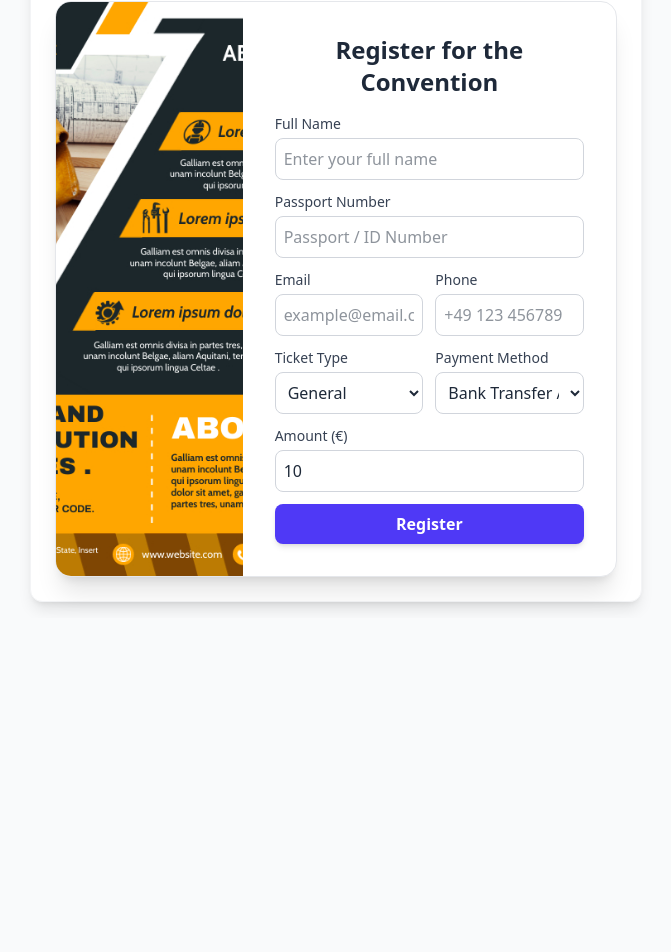
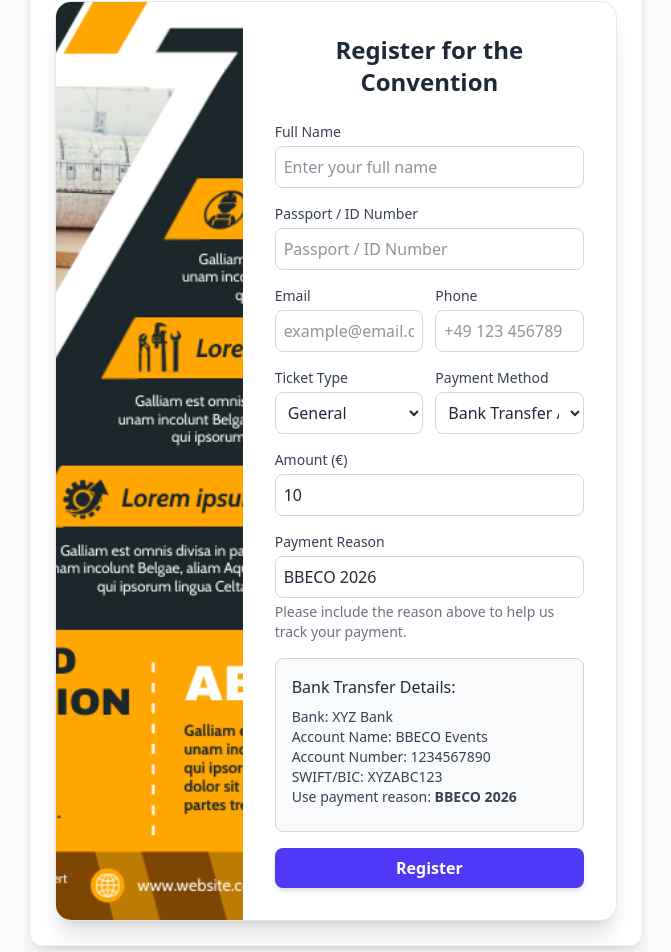
Before and after one commit to mperwe/bug-form_frontend, a React (Vite) app: page / in a window 1280 px wide. Shown: the part 592-1544 px from the top of the page, without its empty margins (304-975 px from the left). Before the commit the page ends 1210 px from the top, so only its background shows below. Built offline with nearby package versions, Linux system fonts and the light colour scheme; the HTML template or start-up script is replaced by a standard one.

Commit message:
edit payment plan

```diff
--- a/src/components/RegistrationForm.jsx
+++ b/src/components/RegistrationForm.jsx
@@ -9,7 +9,10 @@ export default function RegistrationForm() {
     ticket_type: "General",
     payment_method: "manual",
     amount: 10,
+    payment_reason: "BBECO 2026",
+    mobile_number: "",
   });
+
   const [result, setResult] = useState(null);
   const [loading, setLoading] = useState(false);
 
@@ -35,7 +38,7 @@ export default function RegistrationForm() {
 
   return (
     <div className="flex flex-col lg:flex-row bg-white shadow-xl rounded-2xl overflow-hidden border border-gray-200">
-      {/* Left Banner (only visible on large screens) */}
+      {/* Left Banner */}
       <div className="hidden lg:block lg:w-1/3">
         <img
           src="/images/flyer1.jpg"
@@ -46,11 +49,12 @@ export default function RegistrationForm() {
 
       {/* Registration Form */}
       <div className="w-full lg:w-2/3 p-6 md:p-8">
-        <h2 className="text-2xl font-semibold text-gray-800 mb-4 text-center">
+        <h2 className="text-2xl font-semibold text-gray-800 mb-6 text-center">
           Register for the Convention
         </h2>
 
-        <form onSubmit={submit} className="space-y-3">
+        <form onSubmit={submit} className="space-y-4">
+          {/* Full Name */}
           <div>
             <label className="block text-sm font-medium text-gray-700">
               Full Name
@@ -59,30 +63,28 @@ export default function RegistrationForm() {
               required
               type="text"
               value={form.fullname}
-              onChange={(e) =>
-                setForm({ ...form, fullname: e.target.value })
-              }
+              onChange={(e) => setForm({ ...form, fullname: e.target.value })}
               className="mt-1 w-full border border-gray-300 rounded-lg p-2 focus:ring-indigo-500 focus:border-indigo-500"
               placeholder="Enter your full name"
             />
           </div>
 
+          {/* Passport / ID */}
           <div>
             <label className="block text-sm font-medium text-gray-700">
-              Passport Number
+              Passport / ID Number
             </label>
             <input
               required
               type="text"
               value={form.passport}
-              onChange={(e) =>
-                setForm({ ...form, passport: e.target.value })
-              }
+              onChange={(e) => setForm({ ...form, passport: e.target.value })}
               className="mt-1 w-full border border-gray-300 rounded-lg p-2 focus:ring-indigo-500 focus:border-indigo-500"
               placeholder="Passport / ID Number"
             />
           </div>
 
+          {/* Email & Phone */}
           <div className="grid grid-cols-1 sm:grid-cols-2 gap-3">
             <div>
               <label className="block text-sm font-medium text-gray-700">
@@ -92,9 +94,7 @@ export default function RegistrationForm() {
                 required
                 type="email"
                 value={form.email}
-                onChange={(e) =>
-                  setForm({ ...form, email: e.target.value })
-                }
+                onChange={(e) => setForm({ ...form, email: e.target.value })}
                 className="mt-1 w-full border border-gray-300 rounded-lg p-2 focus:ring-indigo-500 focus:border-indigo-500"
                 placeholder="example@email.com"
               />
@@ -107,16 +107,15 @@ export default function RegistrationForm() {
               <input
                 type="tel"
                 value={form.phone}
-                onChange={(e) =>
-                  setForm({ ...form, phone: e.target.value })
-                }
+                onChange={(e) => setForm({ ...form, phone: e.target.value })}
                 className="mt-1 w-full border border-gray-300 rounded-lg p-2 focus:ring-indigo-500 focus:border-indigo-500"
                 placeholder="+49 123 456789"
               />
             </div>
           </div>
 
-          <div className="grid grid-cols-2 gap-3">
+          {/* Ticket Type & Payment Method */}
+          <div className="grid grid-cols-1 sm:grid-cols-2 gap-3">
             <div>
               <label className="block text-sm font-medium text-gray-700">
                 Ticket Type
@@ -147,10 +146,12 @@ export default function RegistrationForm() {
               >
                 <option value="manual">Bank Transfer / Cash</option>
                 <option value="paypal">PayPal</option>
+                <option value="mobile">Mobile Money (Uganda)</option>
               </select>
             </div>
           </div>
 
+          {/* Amount */}
           <div>
             <label className="block text-sm font-medium text-gray-700">
               Amount (€)
@@ -165,6 +166,89 @@ export default function RegistrationForm() {
             />
           </div>
 
+          {/* Payment Reason */}
+          <div>
+            <label className="block text-sm font-medium text-gray-700">
+              Payment Reason
+            </label>
+            <input
+              type="text"
+              placeholder="BBECO 2026"
+              value={form.payment_reason}
+              onChange={(e) =>
+                setForm({ ...form, payment_reason: e.target.value })
+              }
+              className="mt-1 w-full border border-gray-300 rounded-lg p-2 focus:ring-indigo-500 focus:border-indigo-500"
+            />
+            <p className="text-gray-500 text-sm mt-1">
+              Please include the reason above to help us track your payment.
+            </p>
+          </div>
+
+          {/* Conditional Payment Instructions */}
+          {form.payment_method === "paypal" && (
+            <div className="mt-4 p-4 border border-blue-200 bg-blue-50 rounded-lg">
+              <p className="font-medium text-blue-700 mb-2">
+                Pay with PayPal:
+              </p>
+              <p className="text-sm text-blue-800 mb-2">
+                Click one of the accounts below and enter the amount manually in PayPal.
+              </p>
+              <div className="flex gap-2">
+                <a
+                  href="https://www.paypal.com/paypalme/YourFirstAccount"
+                  target="_blank"
+                  rel="noreferrer"
+                  className="bg-blue-500 text-white px-4 py-2 rounded hover:bg-blue-600"
+                >
+                  PayPal Account 1
+                </a>
+                <a
+                  href="https://www.paypal.com/paypalme/YourSecondAccount"
+                  target="_blank"
+                  rel="noreferrer"
+                  className="bg-blue-500 text-white px-4 py-2 rounded hover:bg-blue-600"
+                >
+                  PayPal Account 2
+                </a>
+              </div>
+            </div>
+          )}
+
+          {form.payment_method === "mobile" && (
+            <div className="mt-4 p-4 border border-green-200 bg-green-50 rounded-lg">
+              <p className="font-medium text-green-700 mb-2">
+                Mobile Money Payment (Uganda)
+              </p>
+              <p className="text-sm text-green-800 mb-2">
+                Send your payment to <strong>+256 700 123456</strong>. Then enter your Mobile Money number below.
+              </p>
+              <input
+                type="tel"
+                placeholder="Your Mobile Money Number"
+                value={form.mobile_number}
+                onChange={(e) =>
+                  setForm({ ...form, mobile_number: e.target.value })
+                }
+                className="mt-1 w-full border border-gray-300 rounded-lg p-2 focus:ring-green-500 focus:border-green-500"
+              />
+            </div>
+          )}
+
+          {form.payment_method === "manual" && (
+            <div className="mt-4 p-4 border border-gray-300 bg-gray-50 rounded-lg">
+              <p className="font-medium text-gray-800 mb-2">Bank Transfer Details:</p>
+              <p className="text-sm text-gray-700 mb-2">
+                Bank: XYZ Bank <br />
+                Account Name: BBECO Events <br />
+                Account Number: 1234567890 <br />
+                SWIFT/BIC: XYZABC123 <br />
+                Use payment reason: <strong>{form.payment_reason}</strong>
+              </p>
+            </div>
+          )}
+
+          {/* Submit Button */}
           <button
             type="submit"
             disabled={loading}
@@ -179,6 +263,7 @@ export default function RegistrationForm() {
           <div className="mt-4 p-4 bg-green-100 text-green-800 rounded-lg text-center">
             <p className="font-medium">✅ Registration Successful!</p>
             <p>Reg No: {result.reg_no}</p>
+            {result.file && (
               <a
                 href={`http://localhost:4000${result.file}`}
                 target="_blank"
@@ -187,6 +272,7 @@ export default function RegistrationForm() {
               >
                 Download Receipt (PDF)
               </a>
+            )}
           </div>
         )}
 
```
Lines whose indentation alone changed are shown as unchanged.
